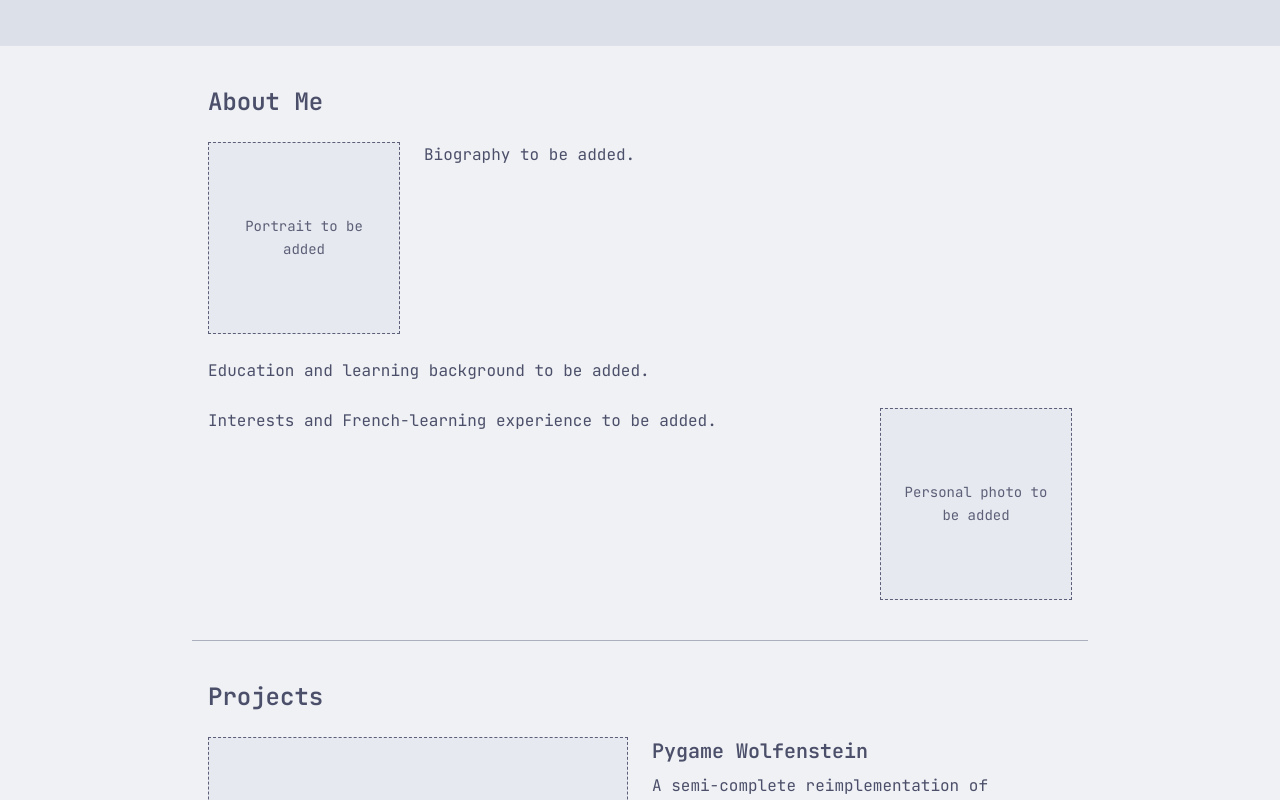
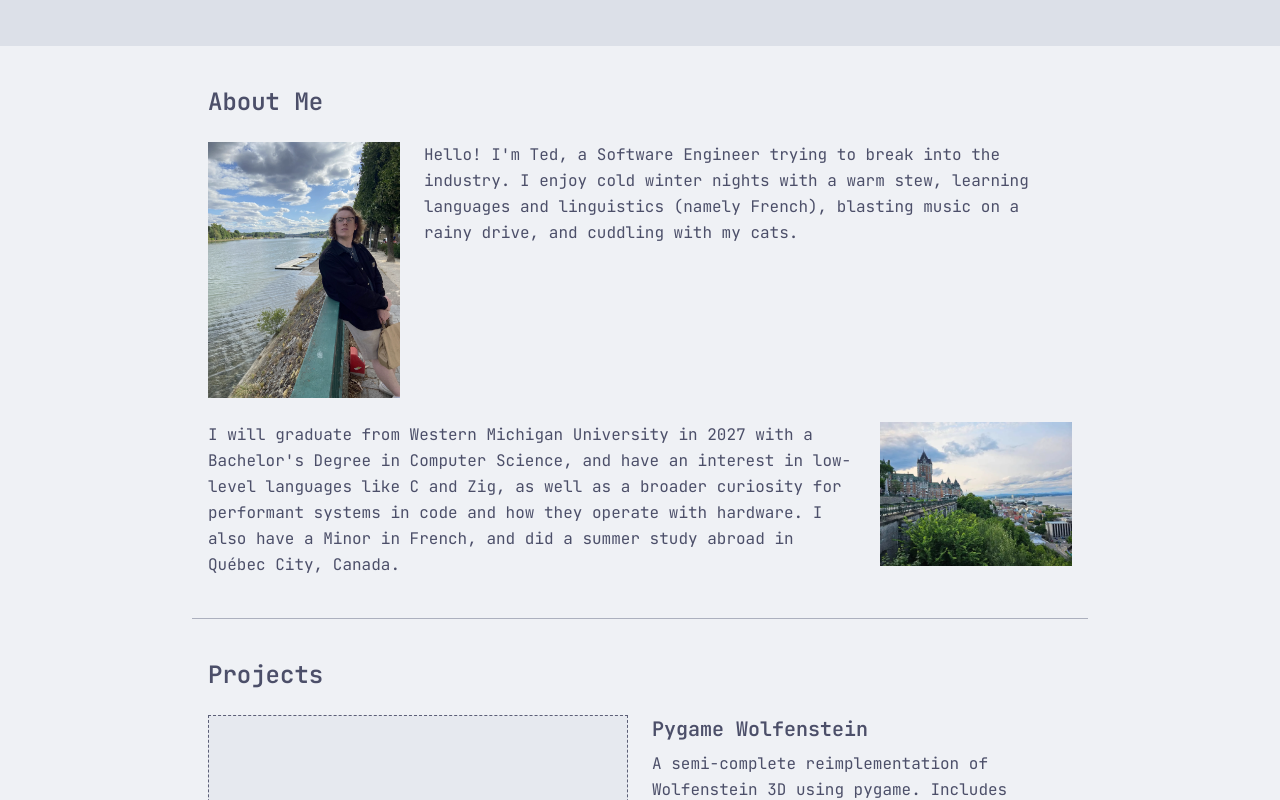
Before and after one commit to teddyg26/portfolio-web, a website: page public/index.html in a window 1280 px wide. Shown: the part 754-1554 px from the top of the page. Drawn offline with nearby package versions, Linux system fonts and the light colour scheme; files that its build step writes are made by us from their sources.

Commit message:
Add About Me text and images

```diff
--- a/public/index.html
+++ b/public/index.html
@@ -49,25 +49,34 @@
 
         <div class="mt-6 grid items-start gap-6 sm:grid-cols-[12rem_1fr]">
           <!-- Replace this slot with your portrait, including alt, width, and height. -->
-          <div class="asset-placeholder aspect-square">Portrait to be added</div>
+          <!-- <div class="asset-placeholder aspect-square">Portrait to be added</div> -->
+          <picture>
+            <img src="./assets/self-france.webp" alt="A picture of Ted in Paris">
+          </picture>
           <div>
             <!-- TODO: Add your introduction. -->
-            <p>Biography to be added.</p>
+            <p>
+              Hello! I'm Ted, a Software Engineer trying to break into the industry.
+              I enjoy cold winter nights with a warm stew, learning languages and linguistics (namely French),
+              blasting music on a rainy drive, and cuddling with my cats.
+            </p>
           </div>
         </div>
 
-        <div class="mt-6">
+        <div class="mt-6 grid items-start gap-6 sm:grid-cols-[1fr_12rem]">
           <!-- TODO: Describe your education, experience, and what you have learned. -->
-          <p>Education and learning background to be added.</p>
-        </div>
-
-        <div class="mt-6 grid items-start gap-6 sm:grid-cols-[1fr_12rem]">
-          <div>
-            <!-- TODO: Add your interests and experience learning French. -->
-            <p>Interests and French-learning experience to be added.</p>
-          </div>
+          <p>
+            I will graduate from Western Michigan University in 2027 with a Bachelor's Degree
+            in Computer Science, and have an interest in low-level languages like C and Zig,
+            as well as a broader curiosity for performant systems in code and how they operate
+            with hardware. I also have a Minor in French, and did a summer study abroad in
+            Québec City, Canada.
+          </p>
           <!-- Replace this slot with your own photo and descriptive alt text. -->
-          <div class="asset-placeholder aspect-square">Personal photo to be added</div>
+          <!-- <div class="asset-placeholder aspect-square">Personal photo to be added</div> -->
+          <picture>
+            <img src="./assets/quebec.webp" alt="Chateau Frontenac, Quebec City, Quebec">
+          </picture>
         </div>
       </section>
 
```
Also changed, not shown: public/assets/quebec.webp (added), public/assets/self-france.webp (added).
